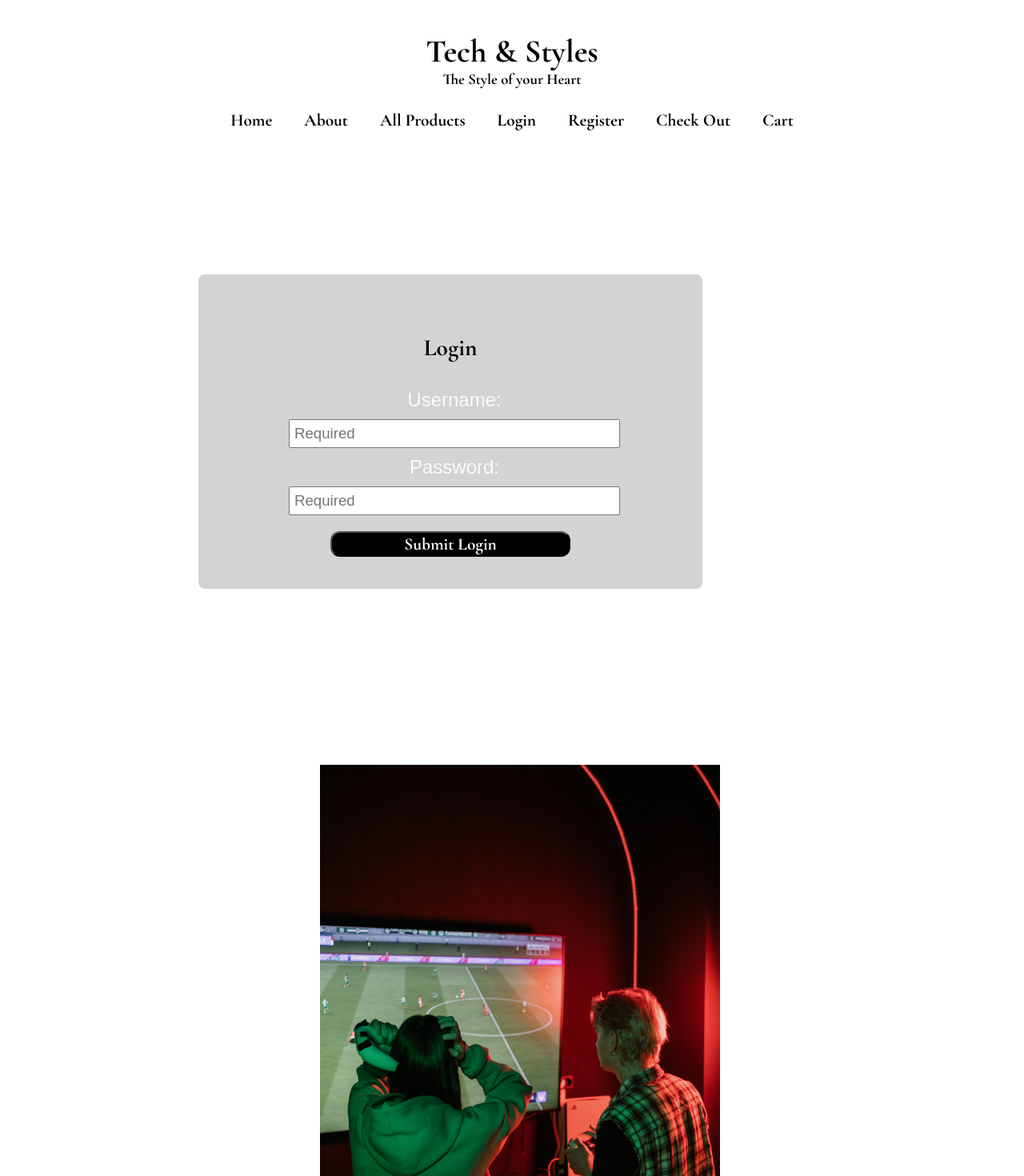
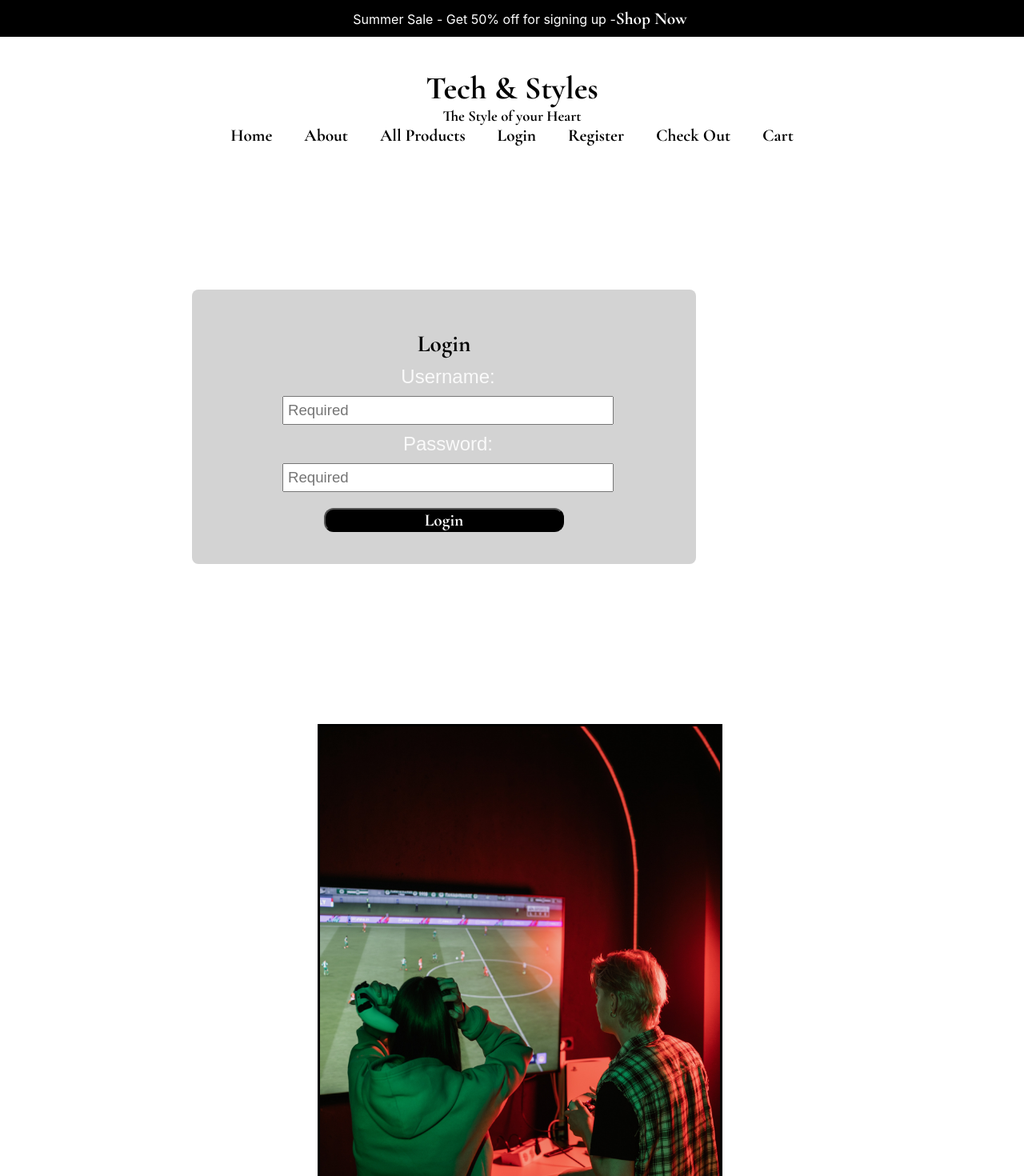
Before and after one commit to Capstone-ACC/My-Capstone, a React (Vite) app: page /login in a window 1280 px wide. Shown: the top 1470 px of the page at 80% size. Built offline with nearby package versions, Linux system fonts and the light colour scheme.

Commit message:
adding top header for summer sales and link to register

```diff
--- a/src/App.css
+++ b/src/App.css
@@ -2,6 +2,18 @@
   margin: 0 auto;
   text-align: center;
   background-color: white;
+}
+
+* {
+  margin: 0;
+  padding: 0;
+}
+
+.top-header {
+  background-color: black;
+  width: 100%;
+  padding: 10px;
+  color: white;
 }
 
 h1 {
@@ -13,6 +25,10 @@ h1 {
 
 .secondHeading {
   font-size: 14pt;
+}
+
+.shopNow {
+  color: white;
 }
 
 /*Routes and Links*/
--- a/src/App.jsx
+++ b/src/App.jsx
@@ -12,6 +12,9 @@ function App() {
 
   return (
     <>
+      <div className="top-header">Summer Sale - Get 50% off for signing up -
+      <Link to="/register" className="shopNow">Shop Now</Link></div>
+
       <h1>Tech & Styles <br/>
       <div className="secondHeading">The Style of your Heart</div></h1>
 
--- a/src/components/Login.jsx
+++ b/src/components/Login.jsx
@@ -39,11 +39,11 @@ export default function Login() {
                  onChange={inputPassword} />
                 </label>
 
-                 <button className="login-button">Submit Login</button>
+                 <button className="login-button">Login</button>
              </form>
        </div>
 
-       <img src="/images/loginImg.jpg" className="loginImg-videoGame" />
+       <img src="/images/login-Img.jpg" className="loginImg-videoGame" />
        </div>
   </>
   )
--- a/src/components/LoginStyles.css
+++ b/src/components/LoginStyles.css
@@ -72,6 +72,6 @@ label {
     width: 100%;
     max-width: 500px;
     margin-top: 20px;
-    padding: 20px;
     margin-left: 20px;
+    border: 3px solid black;
 }
```
Also changed, not shown: public/images/login-Img.jpg (renamed from public/images/loginImg.jpg).
